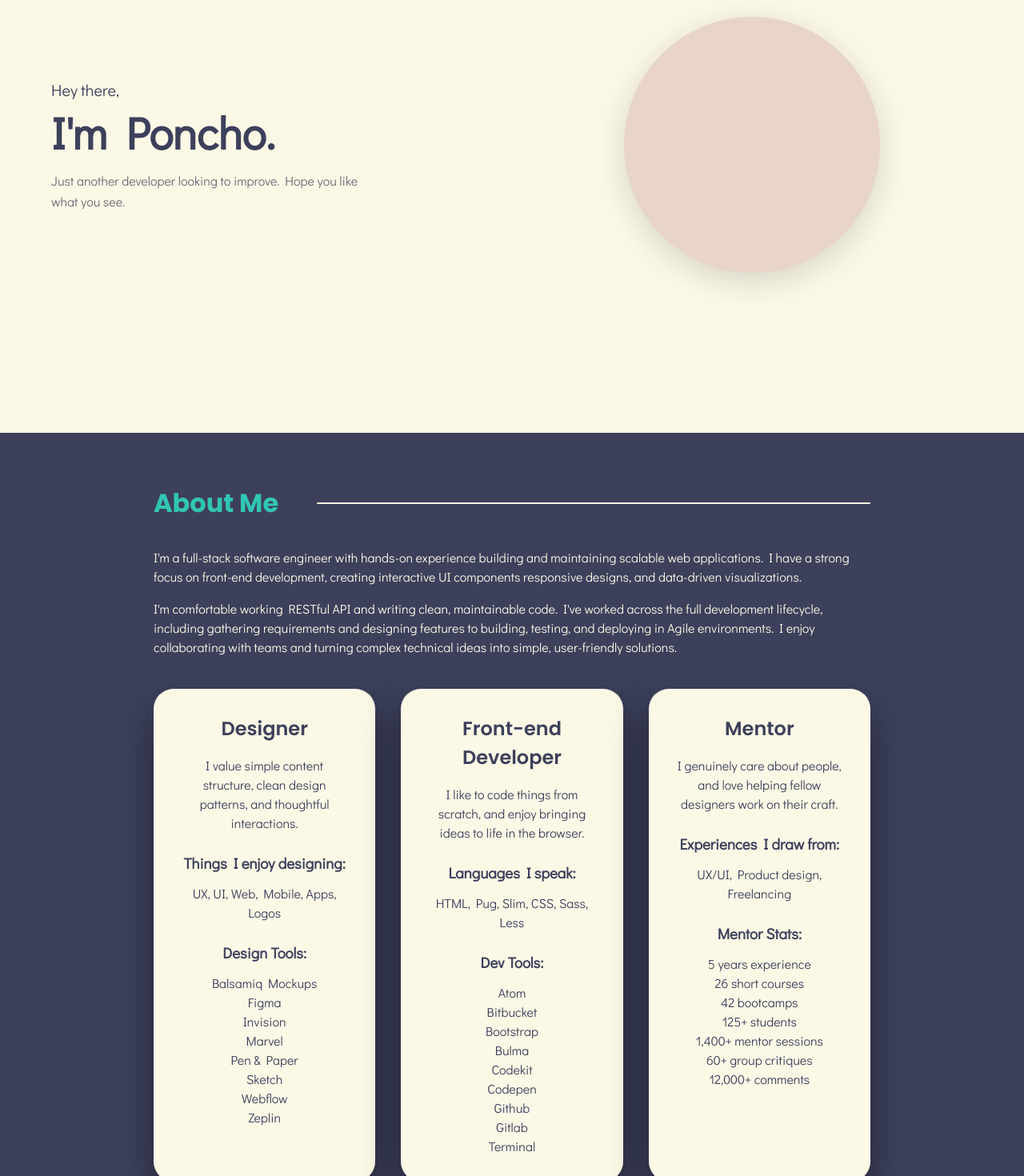
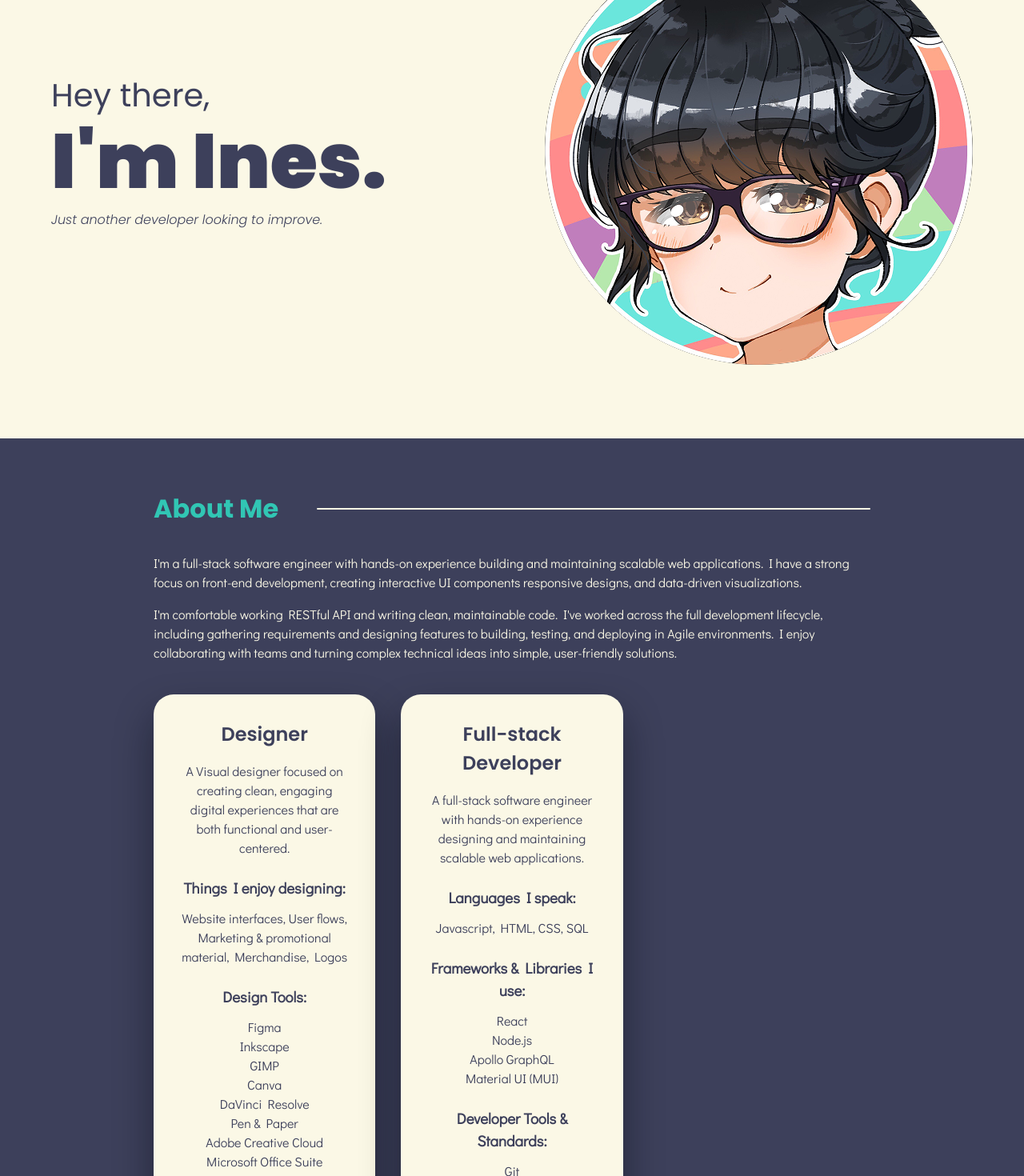
Before and after one commit to PixelPoncho/personal-website, a React (Vite) app: page / in a window 1280 px wide. Shown: the part 240-1710 px from the top of the page at 80% size. Built offline with nearby package versions, Linux system fonts and the light colour scheme.

Commit message:
Updating splash image and contact form

```diff
--- a/src/components/SplashImage.jsx
+++ b/src/components/SplashImage.jsx
@@ -2,21 +2,21 @@
 import React from "react";
 
 // styles moved to src/styles/pages.css
+import profile from "../assets/splash/profile.png";
 
 const SplashImage = () => {
   return (
-    <article className="landing">
-      <div className="landing__content">
-        <div className="landing__greeting">Hey there,</div>
-        <h1 className="landing__title">I'm Poncho.</h1>
-        <p className="landing__subtitle">
-          Just another developer looking to improve. Hope you like what you see.
+    <div className="splash-container">
+      <div className="splash-text">
+        <div className="poppins-regular splash-greeting">Hey there,</div>
+        <h1 className="poppins-black splash-title">I'm Ines.</h1>
+        <p className="poppins-light splash-subtitle">
+          Just another developer looking to improve.
         </p>
       </div>
-      <div className="landing__image-placeholder">
-        {/* Placeholder circle for illustration */}
-      </div>
-    </article>
+      {/* actual profile image */}
+      <img src={profile} alt="Profile" className="splash-image" />
+    </div>
   );
 };
 
--- a/src/components/about/About.jsx
+++ b/src/components/about/About.jsx
@@ -1,7 +1,7 @@
 // Project-defined components
 import RoleCard from "./RoleCard";
 
-// Data
+// Relevant Data
 import roleEntries from "./roleEntries.json";
 
 const About = () => {
--- a/src/components/about/roleEntries.json
+++ b/src/components/about/roleEntries.json
@@ -1,70 +1,53 @@
 [
   {
     "title": "Designer",
-    "description": "I value simple content structure, clean design patterns, and thoughtful interactions.",
+    "description": "A Visual designer focused on creating clean, engaging digital experiences that are both functional and user-centered.",
     "sections": [
       {
         "title": "Things I enjoy designing:",
-        "items": ["UX, UI, Web, Mobile, Apps, Logos"]
+        "items": [
+          "Website interfaces, User flows, Marketing & promotional material, Merchandise, Logos"
+        ]
       },
       {
         "title": "Design Tools:",
         "items": [
-          "Balsamiq Mockups",
           "Figma",
-          "Invision",
-          "Marvel",
+          "Inkscape",
+          "GIMP",
+          "Canva",
+          "DaVinci Resolve",
           "Pen & Paper",
-          "Sketch",
-          "Webflow",
-          "Zeplin"
+          "Adobe Creative Cloud",
+          "Microsoft Office Suite"
         ]
       }
     ]
   },
   {
-    "title": "Front-end Developer",
-    "description": "I like to code things from scratch, and enjoy bringing ideas to life in the browser.",
+    "title": "Full-stack Developer",
+    "description": "A full-stack software engineer with hands-on experience designing and maintaining scalable web applications.",
     "sections": [
       {
         "title": "Languages I speak:",
-        "items": ["HTML, Pug, Slim, CSS, Sass, Less"]
+        "items": ["Javascript, HTML, CSS, SQL"]
       },
       {
-        "title": "Dev Tools:",
-        "items": [
-          "Atom",
-          "Bitbucket",
-          "Bootstrap",
-          "Bulma",
-          "Codekit",
-          "Codepen",
-          "Github",
-          "Gitlab",
-          "Terminal"
-        ]
-      }
-    ]
-  },
-  {
-    "title": "Mentor",
-    "description": "I genuinely care about people, and love helping fellow designers work on their craft.",
-    "sections": [
-      {
-        "title": "Experiences I draw from:",
-        "items": ["UX/UI, Product design, Freelancing"]
+        "title": "Frameworks & Libraries I use:",
+        "items": ["React", "Node.js", "Apollo GraphQL", "Material UI (MUI)"]
       },
       {
-        "title": "Mentor Stats:",
+        "title": "Developer Tools & Standards:",
         "items": [
-          "5 years experience",
-          "26 short courses",
-          "42 bootcamps",
-          "125+ students",
-          "1,400+ mentor sessions",
-          "60+ group critiques",
-          "12,000+ comments"
+          "Git",
+          "Jest",
+          "React Testing Library",
+          "WCAG 2.x Acessibility Compliance"
         ]
+      },
+      {
+        "title": "Platforms:",
+        "items": ["Ubuntu", "Windows", "MacOS"]
       }
     ]
   }
--- a/src/components/contact/Contact.jsx
+++ b/src/components/contact/Contact.jsx
@@ -9,9 +9,9 @@ const Contact = () => {
       <p>I'll get back to you as soon as possible.</p>
 
       <form className="contact-form">
-        <input type="text" name="name" placeholder="Your Name*" required />
-        <input type="email" name="email" placeholder="Your Email*" required />
-        <textarea name="message" placeholder="Your Message*" rows={6} required />
+        <input type="text" name="name" placeholder="Name*" required />
+        <input type="email" name="email" placeholder="Email*" required />
+        <textarea name="message" placeholder="Message*" rows={6} required />
         <button type="submit">Submit</button>
       </form>
     </div>
--- a/src/components/experience/ExperienceEntry.jsx
+++ b/src/components/experience/ExperienceEntry.jsx
@@ -12,7 +12,7 @@ const ExperienceEntry = ({
     <div className={`${className} experience-container`}>
       <div className="entry-header">
         <h3 className="job-title poppins-semibold">{title}</h3>
-        <h3 className="date poppins-extralight">{date}</h3>
+        <h3 className="date poppins-light">{date}</h3>
       </div>
       <div className="poppins-regular">{organization}</div>
 
--- a/src/components/experience/volunteerExperience.json
+++ b/src/components/experience/volunteerExperience.json
@@ -35,7 +35,7 @@
     ]
   },
   {
-    "title": "Various Positions",
+    "title": "Various Positions (Seasonal)",
     "organization": "Calgary Comic and Entertainment Expo",
     "date": "Apr. 2017 - Present",
     "subRoles": [
--- a/src/components/portfolio/Portfolio.jsx
+++ b/src/components/portfolio/Portfolio.jsx
@@ -37,7 +37,9 @@ export default function Portfolio() {
       })}
 
       {/* extra square projects */}
-      <h2 className="additional-projects-header">Additional Projects</h2>
+      <h2 className="card additional-projects-header poppins-semibold">
+        Additional Projects
+      </h2>
       <div className="portfolio__extra">
         <SquareCard
           title="celc.cfes.ca"
--- a/src/styles/components.css
+++ b/src/styles/components.css
@@ -26,7 +26,7 @@ header nav {
 
 header nav a.nav-link {
   padding: 0.5em 0.75em;
-  font-size: larger;
+  font-size: x-large;
 }
 
 header nav a.nav-link {
@@ -73,17 +73,12 @@ header nav a.nav-link:hover {
 
   header nav a.nav-link {
     display: block;
-    /* padding: 1em; */
-    /* border-bottom: 1px solid rgba(255, 209, 102, 0.2); */
-  }
-
-  header nav a.nav-link:last-child {
-    /* border-bottom: none; */
   }
 }
 
 /* ///////////////////////////////////////////////////////// */
-article.landing {
+/* Splash Component */
+.splash-container {
   background-color: var(--color-off-white);
   color: var(--color-blue-purple);
   height: 90vh;
@@ -94,65 +89,26 @@ article.landing {
   gap: 3rem;
 }
 
-.landing__content {
-  flex: 1;
-  display: flex;
-  flex-direction: column;
-  justify-content: center;
+.splash-greeting {
+  font-size: 2.5rem;
 }
 
-.landing__greeting {
-  font-size: 1.25rem;
-  color: var(--color-blue-purple);
-  margin-bottom: 0.5rem;
+.splash-title {
+  font-size: 6rem;
+  margin: 0 0 8px 0;
 }
 
-.landing__title {
-  font-size: 3.5rem;
-  font-weight: 700;
-  margin: 0 0 1rem 0;
-  color: var(--color-blue-purple);
-}
-
-.landing__subtitle {
-  font-size: 1rem;
-  color: #6b6b76;
-  max-width: 400px;
-  line-height: 1.6;
-}
-
-.landing__image-placeholder {
-  flex: 1;
-  display: flex;
-  align-items: center;
-  justify-content: center;
-  min-height: 400px;
-}
-
-.landing__image-placeholder::before {
-  content: "";
-  width: 320px;
-  height: 320px;
-  border-radius: 50%;
-  background-color: #e8d4c8;
-  box-shadow: 0 10px 40px rgba(6, 8, 17, 0.15);
+.splash-subtitle {
+  font-size: medium;
+  font-style: italic;
 }
 
 @media (max-width: 768px) {
-  article.landing {
+  .splash-container {
     flex-direction: column;
     padding: 2rem;
     height: auto;
     gap: 2rem;
-  }
-
-  .landing__title {
-    font-size: 2.5rem;
-  }
-
-  .landing__image-placeholder::before {
-    width: 250px;
-    height: 250px;
   }
 }
 
@@ -187,7 +143,7 @@ p.about-text {
   margin: 0 0 1rem;
 }
 
-/* Role cards grid layout */
+/* Role cards */
 .role-container {
   display: grid;
   grid-template-columns: repeat(3, 1fr);
@@ -201,20 +157,15 @@ p.about-text {
 }
 
 .role-title {
-  /* font-size: 1.5rem; */
   margin: 0 0 1rem;
 }
 
 .role-section {
   margin-top: 1.5rem;
-  /* text-align: left; */
 }
 
 .role-section-title {
-  /* font-size: 0.9rem; */
-  /* font-weight: 600; */
   margin: 0 0 0.75rem;
-  /* text-transform: none; */
 }
 
 .role-list {
@@ -223,25 +174,10 @@ p.about-text {
   margin: 0;
 }
 
-.role-item {
-  /* font-size: 0.9rem;
-  line-height: 1.6; */
-}
-
-/* @media (max-width: 1024px) {
-  .role-container {
-    grid-template-columns: repeat(2, 1fr);
-  }
-} */
-
 @media (max-width: 768px) {
   .role-container {
     grid-template-columns: 1fr;
     padding: 0 1rem;
-  }
-
-  .role-card__title {
-    /* font-size: 1.25rem; */
   }
 }
 
@@ -258,7 +194,7 @@ p.about-text {
 }
 
 .bullet-container {
-  margin: 14px 0 0 0;
+  margin: 0.25rem 0 0 0;
   padding: 0;
   list-style: none;
 }
@@ -271,7 +207,7 @@ p.about-text {
 }
 
 .bullet-container li.bullet:last-child {
-  margin: 0 0 0.75rem;
+  margin: 0 0 2rem;
 }
 
 .bullet-container li.bullet::before {
@@ -281,6 +217,32 @@ p.about-text {
   top: 0;
   color: var(--color-yellow);
   line-height: 1;
+}
+
+/* Volunteer Section */
+.volunteer-card {
+  margin: 3rem 0 2rem;
+  padding: 2em 4em 4rem;
+}
+
+.volunteer-card .volunteer-header {
+  font-size: x-large;
+  font-weight: bold;
+  color: var(--color-blue-green);
+  margin: 0.5rem 0 0;
+}
+
+.volunteer-card .experience-container .entry-header {
+  margin: 1.5rem 0 0;
+}
+
+.volunteer-card .volunteer.experience-container .entry-header,
+.volunteer-card
+  .volunteer.experience-container
+  .bullet-container
+  li.bullet::before {
+  font-size: medium;
+  color: var(--color-blue-purple);
 }
 
 /* Subtitle sections */
@@ -313,7 +275,7 @@ p.about-text {
   }
 
   .volunteer-card .experience-container .entry-header .job-title {
-    margin: 1.5rem 0 0;
+    margin: 1.25rem 0 0;
   }
 
   .experience-container .entry-header h3.job-title {
@@ -340,35 +302,7 @@ p.about-text {
   .experience-container .subRole-section {
     order: 5;
   }
-}
 
-/* ///////////////////////////////////////////////////////// */
-/* Volunteer Section */
-.volunteer-card {
-  margin: 2rem 0 2rem;
-}
-
-.volunteer-card .volunteer-header {
-  font-size: x-large;
-  font-weight: bold;
-  color: var(--color-blue-green);
-  margin: 0.5rem 0 0;
-}
-
-.volunteer-card .experience-container .entry-header {
-  margin: 2rem 0 0;
-}
-
-.volunteer-card .volunteer.experience-container .entry-header,
-.volunteer-card
-  .volunteer.experience-container
-  .bullet-container
-  li.bullet::before {
-  font-size: medium;
-  color: var(--color-blue-purple);
-}
-
-@media (max-width: 768px) {
   .volunteer-card .volunteer-header {
     line-height: 1.2;
   }
@@ -376,7 +310,7 @@ p.about-text {
   .volunteer-card.card {
     width: 85%;
     margin: 16px 0 24px;
-    padding: 2em;
+    padding: 2em 2em 4rem;
   }
 
   .volunteer-card .volunteer.experience-container .date {
@@ -487,22 +421,79 @@ p.about-text {
   display: block;
 }
 
-/* @media (max-width: 860px) {
-  .portfolio__inner {
-    flex-direction: column;
-    gap: 18px;
-  }
+/* Additional Projects Section */
+h2.card.additional-projects-header {
+  font-size: large;
+  border-radius: 4px;
+  padding: 0.5rem 1rem;
+  margin: 3rem auto 1.5rem;
+}
 
-  .portfolio__right {
-    margin-left: 0;
-    width: 92%;
-  }
+.portfolio__extra {
+  display: flex;
+  flex-wrap: wrap;
+  gap: 1.5rem;
+  justify-content: center;
+  margin: 2rem auto 0;
+  max-width: 1100px;
+}
 
-  .portfolio__left {
-    width: 90%;
-    height: 160px;
-  }
-} */
+.square-card {
+  position: relative;
+  width: 220px;
+  height: 220px;
+  border-radius: 8px;
+  overflow: hidden;
+  cursor: pointer;
+  transition: transform 0.3s;
+}
+
+.square-card:hover {
+  transform: scale(1.05);
+}
+
+.square-overlay {
+  position: absolute;
+  inset: 0;
+  background: rgba(6, 8, 17, 0.75);
+  color: var(--off-white);
+  opacity: 0;
+  display: flex;
+  flex-direction: column;
+  align-items: center;
+  justify-content: center;
+  text-align: center;
+  padding: 1rem;
+  transition: opacity 0.3s;
+}
+
+.square-card:hover .square-overlay {
+  opacity: 1;
+}
+
+.square-overlay h3 {
+  margin: 0 0 0.5rem;
+  font-size: 1.1rem;
+}
+
+.square-overlay p {
+  font-size: 0.9rem;
+  margin: 0 0 1rem;
+}
+
+.square-button {
+  /* background-color: var(--color-pink); */
+  color: var(--color-off-white);
+  padding: 0.5rem 1rem;
+  /* border-radius: 4px; */
+  text-decoration: none;
+  /* font-size: 0.9rem;
+ */
+}
+
+.square-button:hover {
+  background-color: var(--color-pink-hover);
+}
 
 /* ///////////////////////////////////////////////////////// */
 /* Footer */
@@ -531,76 +522,6 @@ footer.footer-container p.footer-text {
 
 /* ///////////////////////////////////////////////////////// */
 /* Contact Section */
-/* square hover cards for additional projects */
-.additional-projects-header {
-  display: inline-block;
-  background-color: var(--color-off-white);
-  color: var(--color-blue-purple);
-  padding: 0.5rem 1rem;
-  border-radius: 4px;
-  font-size: 1.25rem;
-  font-weight: 600;
-  margin: 3rem auto 1.5rem;
-}
-.portfolio__extra {
-  display: flex;
-  flex-wrap: wrap;
-  gap: 1.5rem;
-  justify-content: center;
-  margin: 2rem auto 0;
-  max-width: 1100px;
-}
-.square-card {
-  position: relative;
-  width: 220px;
-  height: 220px;
-  border-radius: 8px;
-  overflow: hidden;
-  cursor: pointer;
-  transition: transform 0.3s;
-}
-.square-card:hover {
-  transform: scale(1.05);
-}
-.square-overlay {
-  position: absolute;
-  inset: 0;
-  background: rgba(6, 8, 17, 0.75);
-  color: var(--off-white);
-  opacity: 0;
-  display: flex;
-  flex-direction: column;
-  align-items: center;
-  justify-content: center;
-  text-align: center;
-  padding: 1rem;
-  transition: opacity 0.3s;
-}
-.square-card:hover .square-overlay {
-  opacity: 1;
-}
-.square-overlay h3 {
-  margin: 0 0 0.5rem;
-  font-size: 1.1rem;
-}
-.square-overlay p {
-  font-size: 0.9rem;
-  margin: 0 0 1rem;
-}
-.square-button {
-  background-color: var(--color-pink);
-  color: #fff;
-  padding: 0.5rem 1rem;
-  border-radius: 4px;
-  text-decoration: none;
-  font-size: 0.9rem;
-}
-.square-button:hover {
-  background-color: var(--color-pink-hover);
-}
-
-/* ///////////////////////////////////////////////////////// */
-/* Contact Section */
 .contact-card {
   margin: 0 0 6rem;
 }
@@ -623,7 +544,7 @@ footer.footer-container p.footer-text {
   font-family: inherit;
 
   width: 100%;
-  box-sizing: border-box; /* include padding in width calculation */
+  box-sizing: border-box;
   border: 1px solid #ccc;
   border-radius: 8px;
   padding: 0.75rem;
```
Also changed, not shown: src/assets/splash/profile.png (added).
